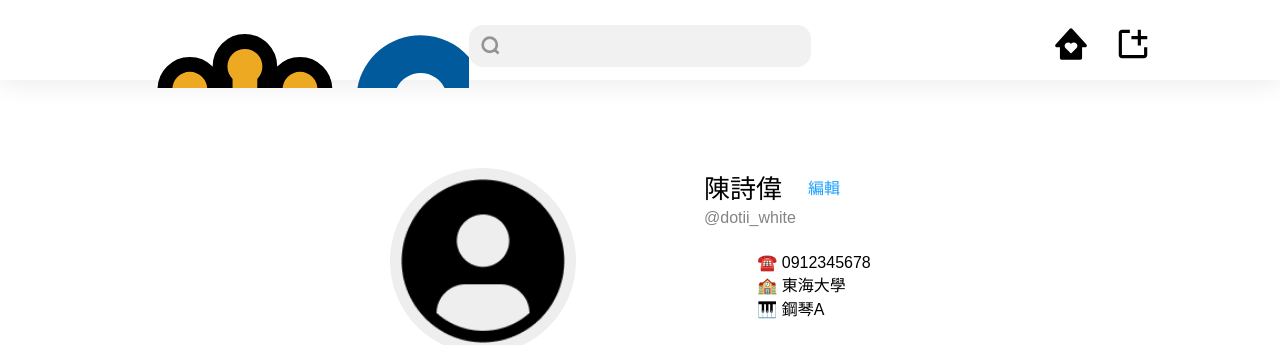
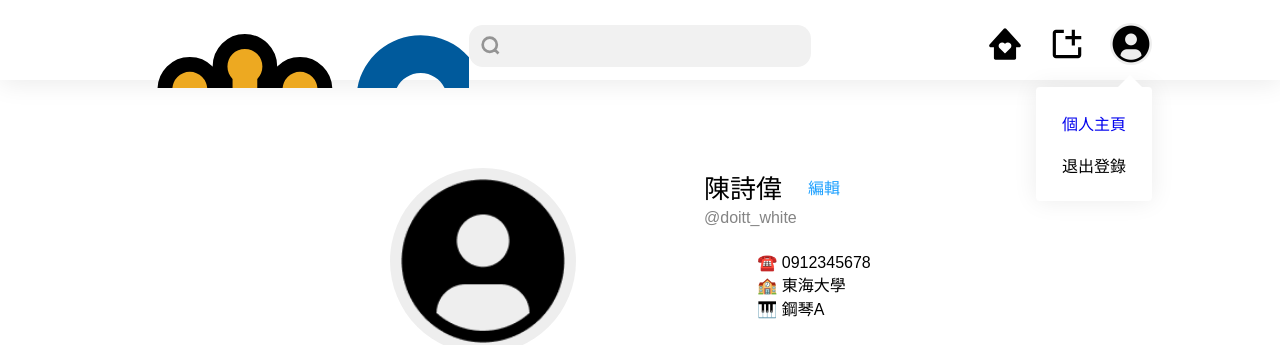
Before and after one commit to kamitom/sideproj3, a Vue app in the folder image/frontend/: page /profile in a window 1280 px wide. Shown: the top 345 px of the page. Built offline with nearby package versions, Linux system fonts and the light colour scheme.

Commit message:
chore: some stuff

```diff
--- a/image/frontend/src/components/NavBar.vue
+++ b/image/frontend/src/components/NavBar.vue
@@ -14,7 +14,7 @@
         <TheIcon icon="publish" />
       </button>
       <!-- dropdown -->
-      <!-- <div class="profileDropDown">
+      <div class="profileDropDown">
         <TheAvatar :width="42" :height="42" style="cursor: pointer;" />
         <div class="dropdownMenu">
           <ul class="profileMenu">
@@ -22,7 +22,7 @@
             <li>退出登錄</li>
           </ul>
         </div>
-      </div> -->
+      </div>
     </div>
   </nav>
 </template>
--- a/image/frontend/src/pages/ProfilePage.vue
+++ b/image/frontend/src/pages/ProfilePage.vue
@@ -7,7 +7,7 @@
           <span>陳詩偉</span>
           <router-link to="/profile/edit">編輯</router-link>
         </p>
-        <p class="handle">@dotii_white</p>
+        <p class="handle">@doitt_white</p>
         <div class="description">
           <pre>
             ☎️ 0912345678
@@ -35,7 +35,7 @@
     <div class="tabContent">
       <p>199 篇帖子</p>
       <div class="posts">
-        <img src="" alt="" class="postImage" v-for="n in 7" :key="n">
+        <img src="" alt="" class="postImage" v-for="n in 5" :key="n">
       </div>
     </div>
   </div>
```
